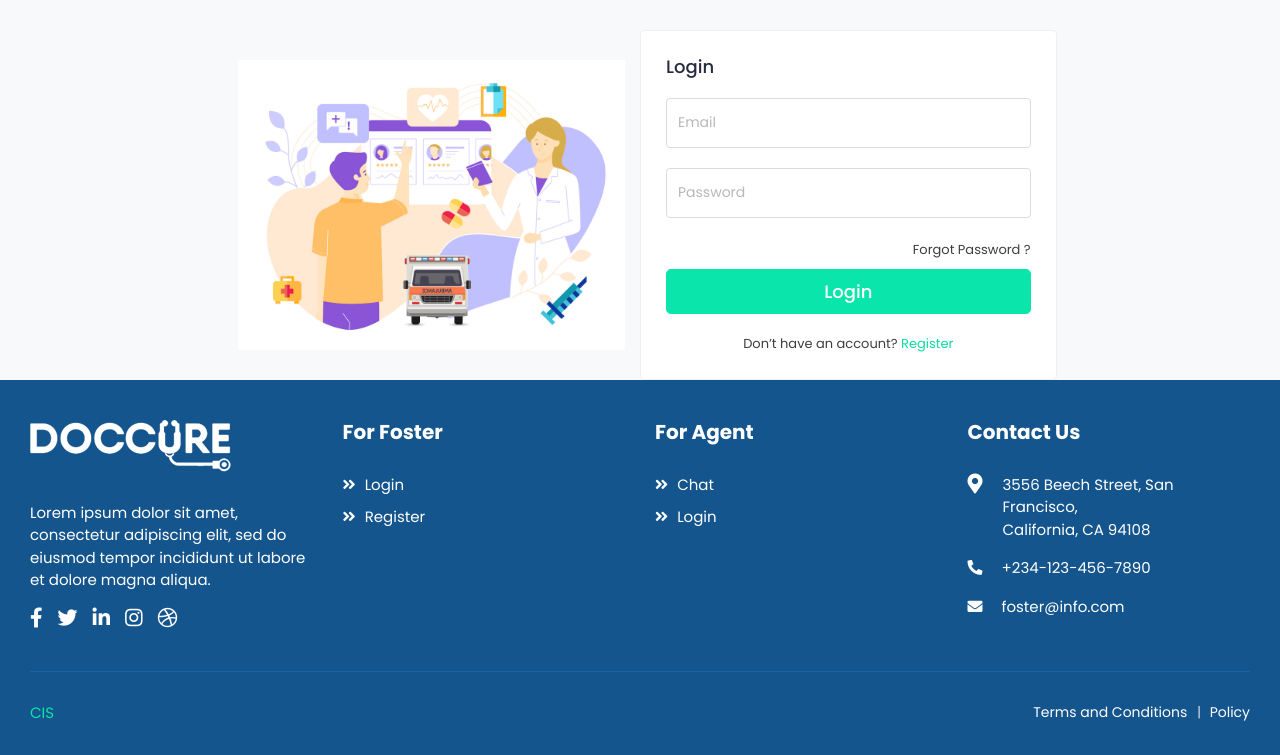
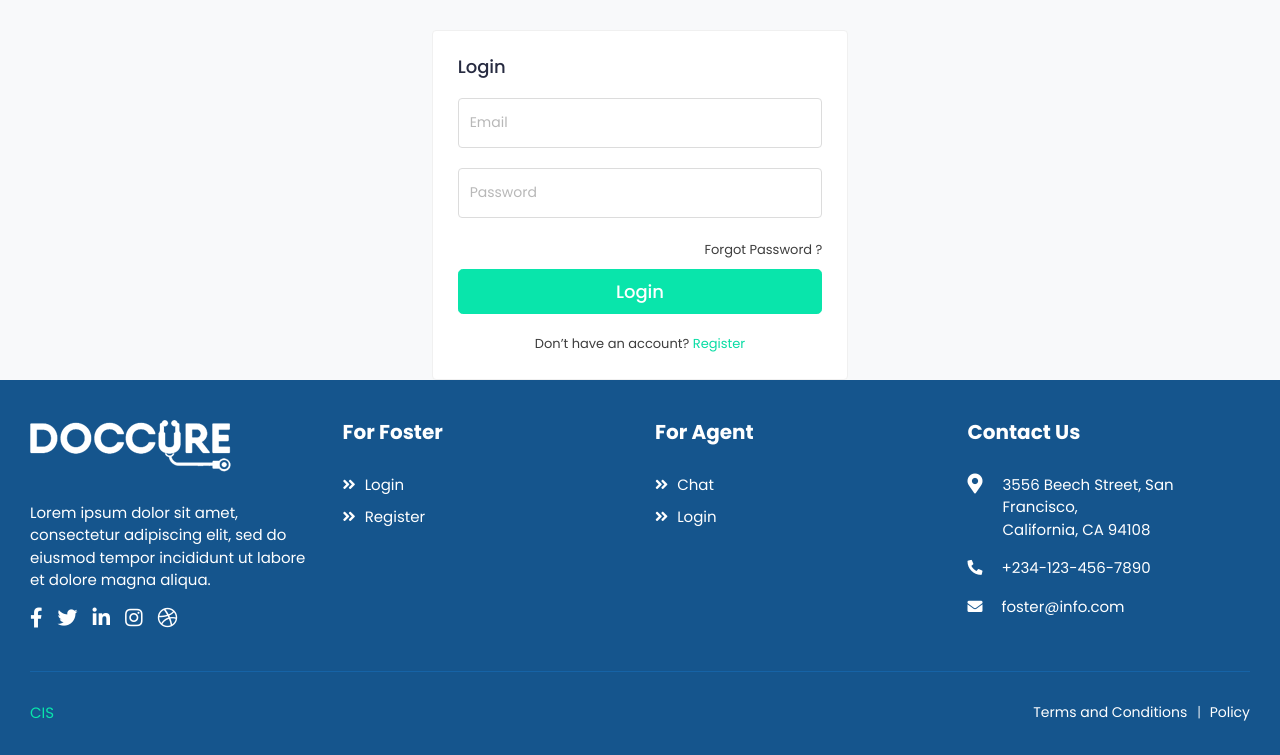
Before and after one commit to ArcOmotola/foster_care_reconnect, a PHP site: page /login.php in a window 1280 px wide. Shown: the part 85-840 px from the top of the page. Run offline with PHP 8.4, Linux system fonts and the light colour scheme.

Commit message:
Login modified

```diff
--- a/login.php
+++ b/login.php
@@ -27,9 +27,9 @@ $db = new Database();
 						<!-- Login Tab Content -->
 						<div class="account-content">
 							<div class="row align-items-center justify-content-center">
-								<div class="col-md-7 col-lg-6 login-left">
+								<!-- <div class="col-md-7 col-lg-6 login-left">
 									<img src="assets/img/login-banner.png" class="img-fluid" alt="Doccure Login">
-								</div>
+								</div> -->
 								<div class="col-md-12 col-lg-6 login-right">
 									<div class="login-header">
 										<h3>Login </h3>
```
